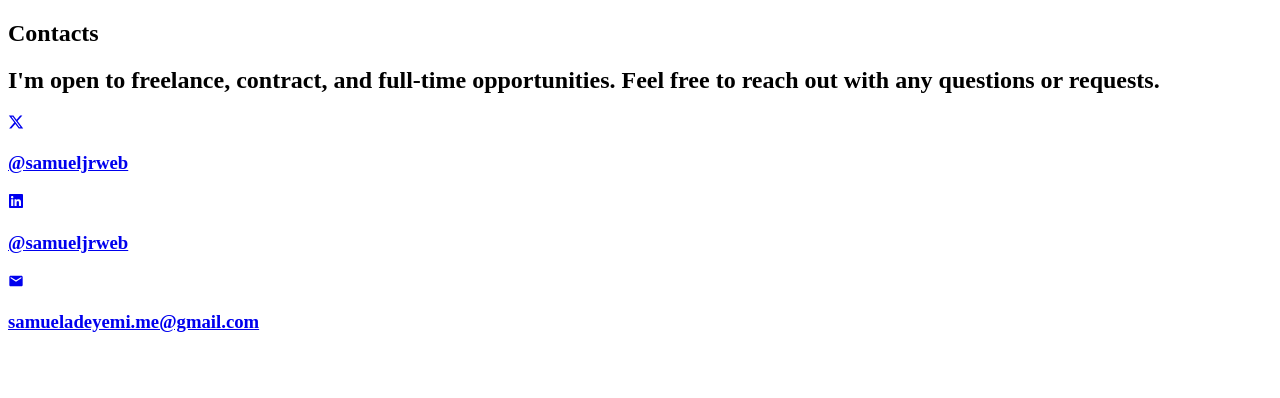
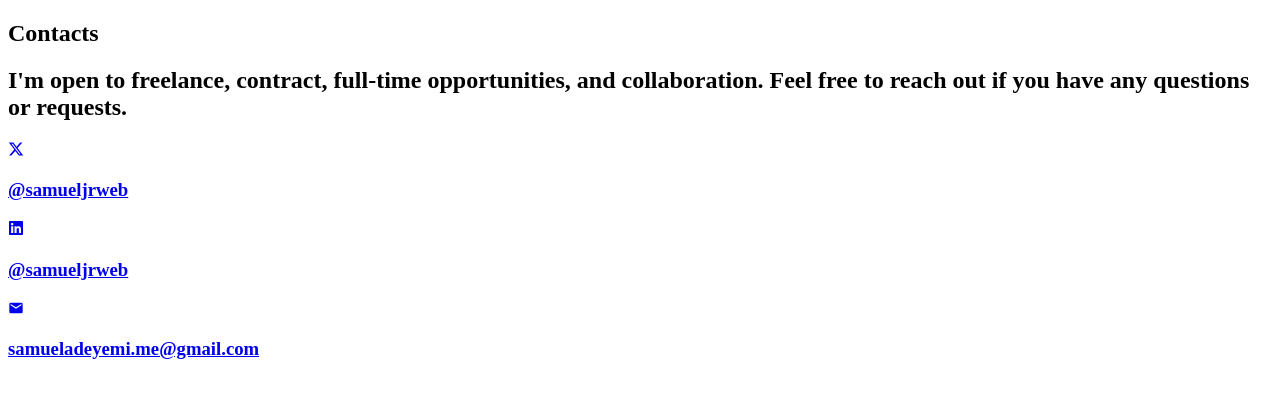
Before and after one commit to Samueljr-web/samuel-dev, a Next.js app: page /contacts in a window 1280 px wide. Shown: the top 398 px of the page. Built offline with nearby package versions, Linux system fonts and the light colour scheme.

Commit message:
updated contact description

```diff
--- a/pages/contacts.tsx
+++ b/pages/contacts.tsx
@@ -41,8 +41,9 @@ function Contacts() {
 
       <div className="flex md:flex-row flex-col justify-between mt-4 ">
         <h2>
-          I&apos;m open to freelance, contract, and full-time opportunities.
-          Feel free to reach out with any questions or requests.
+          I&apos;m open to freelance, contract, full-time opportunities, and
+          collaboration. Feel free to reach out if you have any questions or
+          requests.
         </h2>
         <div className="md:mt-0 mt-4 md:w-fit w-full h-fit p-2 border border-[#ffffff1a]">
           <div className="flex flex-col gap-4 p-4">
```
